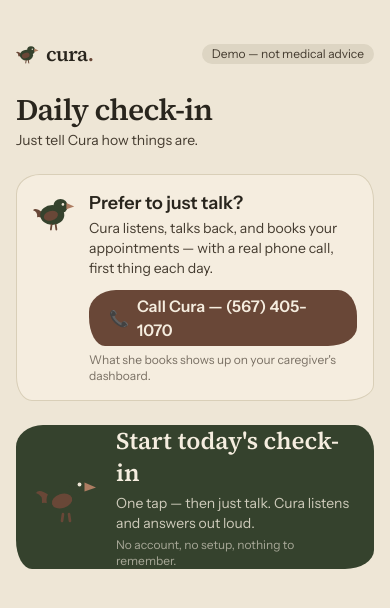
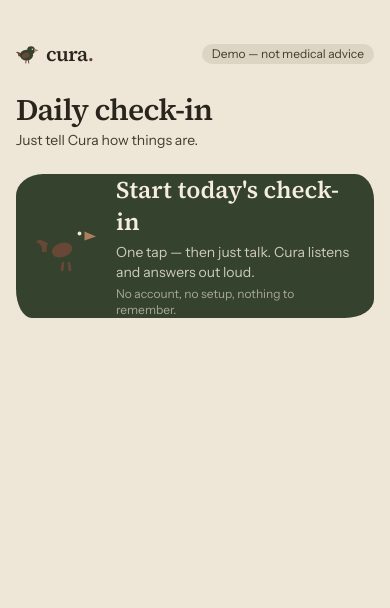
Before and after one commit to justrishith/cura, a Next.js app: page /patient in a window 390 px wide. Shown: the top 608 px of the page. Built offline with nearby package versions, Linux system fonts and the light colour scheme.

Commit message:
remove(ux): dial-in phone card — the phone is Cura's outbound behavior, not a UI button

```diff
--- a/src/components/patient/CheckInConsole.tsx
+++ b/src/components/patient/CheckInConsole.tsx
@@ -16,8 +16,6 @@
 
 const DEMO_HOUSEHOLD_ID = "11111111-1111-1111-1111-111111111111";
 const WAIT_NOTE = "awaiting call outcome…";
-const CURA_PHONE = "(567) 405-1070";
-const CURA_PHONE_TEL = "tel:+15674051070";
 // Elderly-first sizing: generous targets the thumb never misses.
 const INPUT_CLASS =
   "r-ctl min-h-16 w-full border border-hairline bg-paper px-4 text-lg text-ink placeholder:text-inkmuted/50 focus-visible:outline-none focus-visible:ring-2 focus-visible:ring-clay focus-visible:ring-offset-2 focus-visible:ring-offset-sand";
@@ -199,28 +197,8 @@
           </div>
           {grade && <GradeBadge grade={grade} size="md" />}
         </div>
-        {/* Phone card — visible from the first screen, no check-in required. */}
-        <section
-          aria-label="Talk to Cura on the phone"
-          className="r-sheet border border-hairline bg-paper p-4"
-        >
-          <div className="flex items-start gap-3">
-            <CuraBird className="a-bob h-11 w-11 shrink-0" title="Cura, the little songbird" />
-            <div className="flex-1">
-              <p className="text-lg font-semibold leading-snug text-ink">Prefer to just talk?</p>
-              <p className="mt-0.5 text-sm text-inkmuted">
-                Cura listens, talks back, and books your appointments — with a real phone call, first thing each day.
-              </p>
-              <a
-                href={CURA_PHONE_TEL}
-                className="r-ctl mt-3 inline-flex min-h-14 items-center justify-center gap-2 bg-clay px-5 text-base font-semibold text-paper transition-transform duration-[240ms] ease-out hover:brightness-90 active:scale-[0.98] focus-visible:outline-none focus-visible:ring-2 focus-visible:ring-ink focus-visible:ring-offset-2 focus-visible:ring-offset-sand"
-              >
-                <span aria-hidden="true">📞</span> Call Cura — {CURA_PHONE}
-              </a>
-              <p className="mt-1.5 text-xs text-inkmuted/70">What she books shows up on your caregiver&apos;s dashboard.</p>
-            </div>
-          </div>
-        </section>
+        {/* Crisis speaks for the phone: when it matters, Cura calls the caregiver
+            automatically — no button, no number, nothing to learn. */}
         {sessionStarted ? (
           <>
             <MicOrb state={orb} onToggle={onOrbToggle} onSwitchToText={() => setTextMode((v) => !v)} />
```
